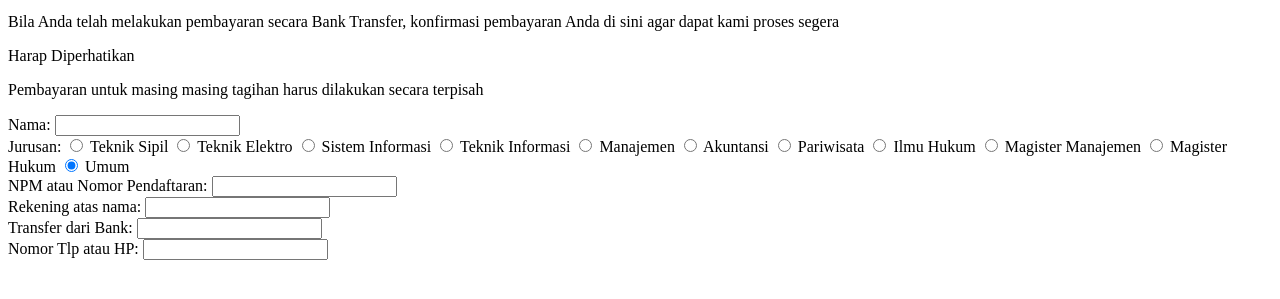
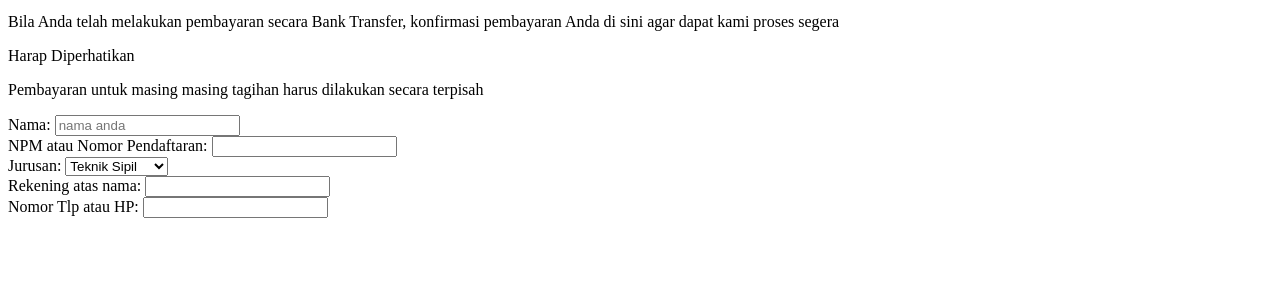
Before and after one commit to saritoceng/Bikinformulir, a plain HTML site: page formulir.html in a window 1280 px wide. Shown: the part 101-400 px from the top of the page. Drawn offline with Linux system fonts and the light colour scheme.

Commit message:
list jurusan

```diff
--- a/formulir.html
+++ b/formulir.html
@@ -18,35 +18,26 @@
         <p>Pembayaran untuk masing masing tagihan harus dilakukan secara terpisah</p>
     </div>
     <div>
-        <form action=" formulir.html" method="get">
+        <form action=" formulir.php" method="post">
             <div>
-                Nama: <input type="text" />
+                Nama: <input type="text" name="nama" placeholder="nama anda" />
+            </div>
+            <div>
+                NPM atau Nomor Pendaftaran: <input type="text" name="NPM" />
+            </div>
+            <div>
+                Jurusan:
+                <select name="Jurusan">
+                    <option value="Teknik Sipil">Teknik Sipil</option>
+                    <option value="Teknik Elektro">Teknk Elektro</option>
+                </select>
+            </div>
+            <div>Rekening atas nama: <input type="text" name="rekening"/> </div>
+            <div>
+                Nomor Tlp atau HP: <input type="text" name="telp" />
             </div>
 
-            <div>
-                Jurusan: <input type="radio" Name="Jurusan" value="Teknik Sipil" checked /> Teknik Sipil
-                <input type="radio" Name="Jurusan" value="Teknik Elektro" checked /> Teknik Elektro
-                <input type="radio" Name="Jurusan" value="Sistem Informasi" checked /> Sistem Informasi
-                <input type="radio" Name="Jurusan" value="Teknik Informasi" checked /> Teknik Informasi
-                <input type="radio" Name="Jurusan" value="Manajemen" checked /> Manajemen
-                <input type="radio" Name="Jurusan" value="Akuntansi" checked /> Akuntansi
-                <input type="radio" Name="Jurusan" value="Pariwisata" checked /> Pariwisata
-                <input type="radio" Name="Jurusan" value="Ilmu Hukum" checked /> Ilmu Hukum
-                <input type="radio" Name="Jurusan" value="Magister Manajemen" checked /> Magister Manajemen
-                <input type="radio" Name="Jurusan" value="Magister Hukum" checked /> Magister Hukum
-                <input type="radio" Name="Jurusan" value="Umum" checked /> Umum
-            </div>
-            <div>
-                NPM atau Nomor Pendaftaran: <input type="text" />
-            </div>
-            <div>Rekening atas nama: <input type="text" /> </div>
-            <div>Transfer dari Bank: <input type="text" /> </div>
-            <div>
-                Nomor Tlp atau HP: <input type="text" />
-            </div>
-<div></div>
 
     </div>
 </body>
-
 </html>
```
